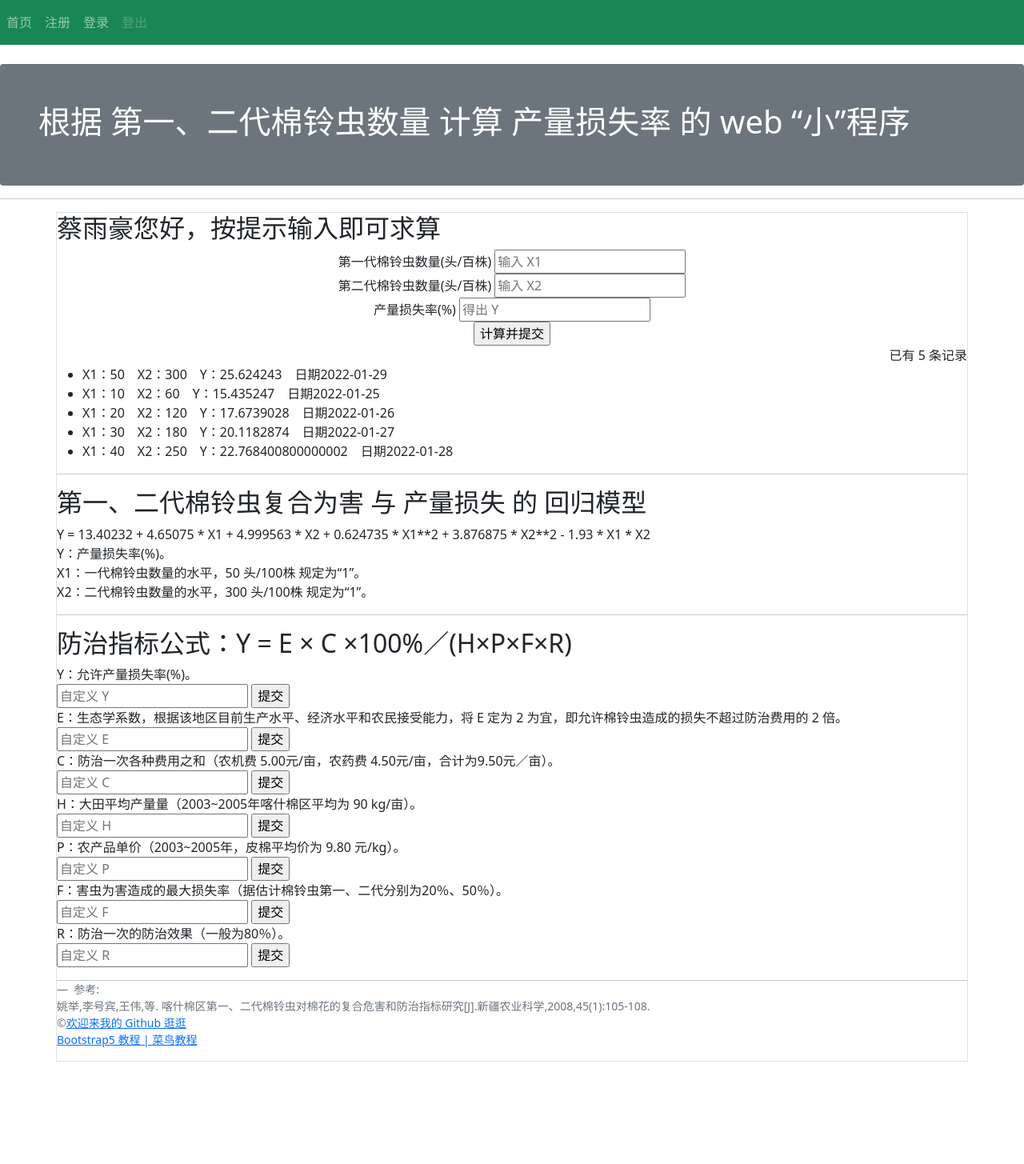
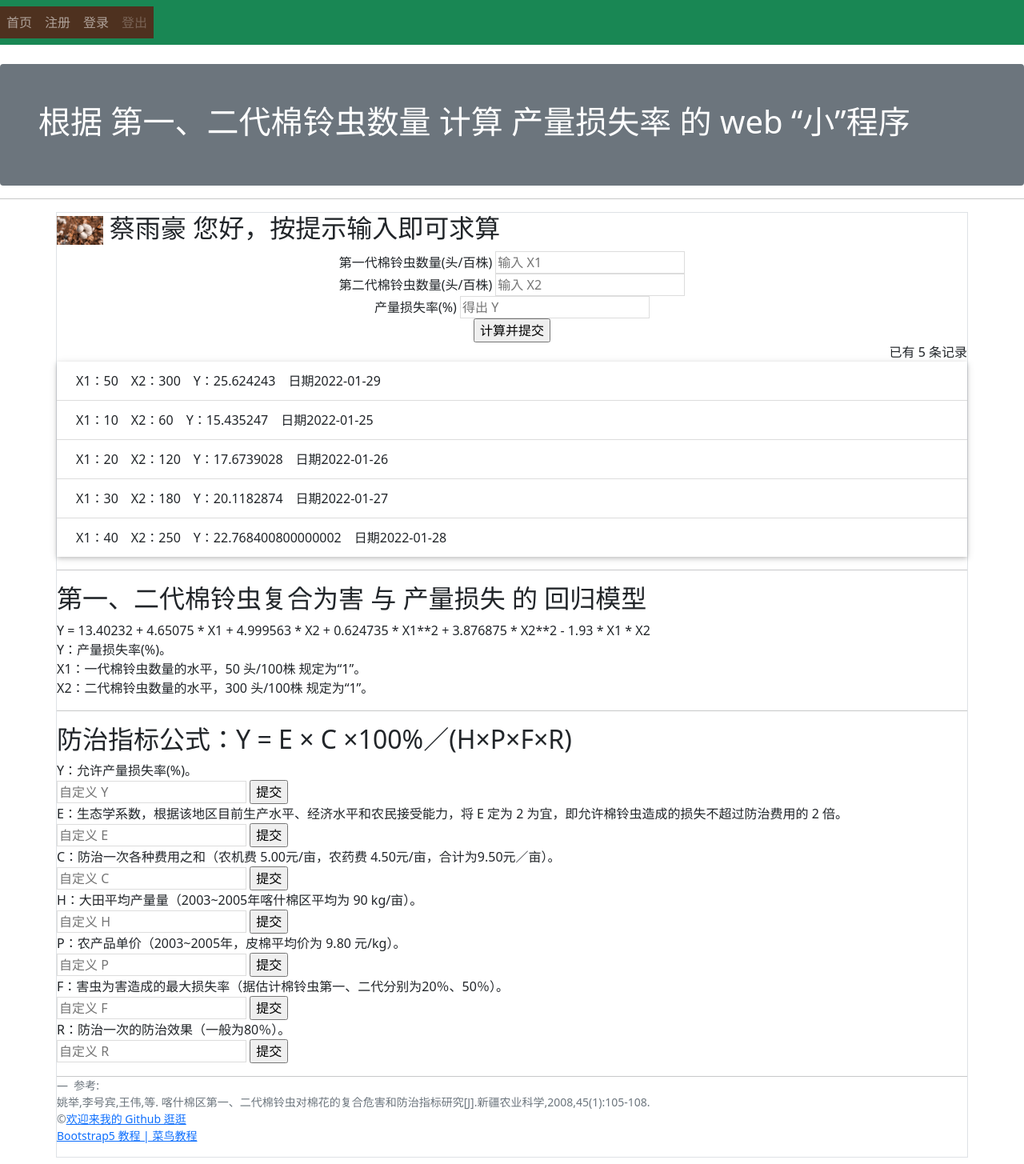
Before and after one commit to Rhylan2333/My_Big_data_minored_in_the_final_assignment_of_the_first_semester, a Flask app: page / in a window 1280 px wide. Shown: the whole page at 80% size. Before the commit the page ends 1327 px from the top, so only its background shows below. Run offline with Flask 2, Linux system fonts and the light colour scheme; some libraries are stand-ins or nearby versions.

Commit message:
Add static files

```diff
--- /dev/null
+++ b/static/style.css
@@ -0,0 +1,137 @@
+/* 页面整体
+body {
+    margin: auto;
+    max-width: 580px;
+    font-size: 14px;
+    font-family: Helvetica, Arial, sans-serif;
+}
+ */
+/* 页脚
+footer {
+    color: #888;
+    margin-top: 15px;
+    text-align: center;
+    padding: 10px;
+}
+ */
+/* 头像 */
+.cotton {
+    width: 40px;
+}
+
+/* 棉铃虫列表 */
+.ha-list {
+    list-style-type: none;
+    padding: 0;
+    margin-bottom: 10px;
+    box-shadow: 0 2px 5px 0 rgba(0, 0, 0, 0.16), 0 2px 10px 0 rgba(0, 0, 0, 0.12);
+}
+
+.ha-list li {
+    padding: 12px 24px;
+    border-bottom: 1px solid #ddd;
+}
+
+.ha-list li:last-child {
+    border-bottom:none;
+}
+
+.ha-list li:hover {
+    background-color: #f8f9fa;
+}
+
+/* 龙猫图片 */
+.totoro {
+    display: block;
+    margin: 0 auto;
+    height: 100px;
+}
+
+/* 导航栏对应的 CSS 代码如下所示： */
+nav ul {
+    list-style-type: none;
+    margin: 0;
+    padding: 0;
+    overflow: hidden;
+    background-color: rgb(78,49,31);
+}
+
+nav li {
+    float: left;
+}
+
+nav li a {
+    display: block;
+    color: white;
+    text-align: center;
+    padding: 8px 12px;
+    text-decoration: none;
+}
+
+nav li a:hover {
+    background-color: #111;
+}
+
+/* 在主页模板里，我们还为每一个电影条目右侧添加了一个 IMDb 链接， */
+.float-right {
+    float: right;
+}
+
+.imdb {
+    font-size: 12px;
+    font-weight: bold;
+    color: black;
+    text-decoration: none;
+    background: #F5C518;
+    border-radius: 5px;
+    padding: 3px 5px;
+}
+
+/* 两个输入框和提交按钮相关的 CSS 定义如下： */
+/* 覆盖某些浏览器对 input 元素定义的字体 */
+input[type=submit] {
+    font-family: inherit;
+}
+
+input[type=text] {
+    border: 1px solid #ddd;
+}
+
+input[name=year] {
+    width: 50px;
+}
+
+.btn {
+    font-size: 12px;
+    padding: 3px 5px;
+    text-decoration: none;
+    cursor: pointer;
+    background-color: white;
+    color: black;
+    border: 1px solid #555555;
+    border-radius: 5px;
+}
+
+.btn:hover {
+    text-decoration: none;
+    background-color: black;
+    color: white;
+    border: 1px solid black;
+}
+
+/* alert 类为提示消息增加样式： */
+.alert {
+    position: relative;
+    padding: 7px;
+    margin: 7px 0;
+    border: 1px solid transparent;
+    color: #004085;
+    background-color: #cce5ff;
+    border-color: #b8daff;
+    border-radius: 5px;
+}
+
+/* 为了让表单中的删除按钮和旁边的编辑链接排成一行 */
+.inline-form {
+    display: inline;
+}
--- a/templates/index.html
+++ b/templates/index.html
@@ -5,11 +5,14 @@
     <title>求求了……</title>
     <meta charset="utf-8">
     <meta name="viewport" content="width=device-width, initial-scale=1">
+    <!-- 引入我的 CSS 文件-->
+    <link rel="stylesheet" href="{{ url_for('static', filename='style.css') }}" type="text/css">
     <!-- 新 Bootstrap5 核心 CSS 文件 -->
     <link rel="stylesheet" href="https://cdn.staticfile.org/twitter-bootstrap/5.1.1/css/bootstrap.min.css">
     <script src="https://cdn.staticfile.org/twitter-bootstrap/5.1.1/js/bootstrap.bundle.min.js"></script>
     <!-- 最新的 Bootstrap5 核心 JavaScript 文件。bootstrap.bundle.js （未压缩版）或 bootstrap.bundle.min.js（压缩版） 包含了捆绑的插件如 popper.min.js 及其他依赖脚本 -->
     <script src="https://cdn.staticfile.org/twitter-bootstrap/5.1.1/js/bootstrap.bundle.min.js"></script>
+    <link rel="icon" href="{{ url_for('static', filename='myicon.ico') }}">
 </head>
 
 <body>
@@ -34,7 +37,10 @@
     </div>
     <hr>
     <div class="container p-0 my-2 border">
-        <h2>{{ name_user }}您好，按提示输入即可求算</h2>
+        <h2>
+            <img alt="cotton" src="{{ url_for('static', filename='images/cotton.jpg') }}" height="36px">
+            {{ name_user }} 您好，按提示输入即可求算
+        </h2>
         <div align="center">
             <form method="POST" name="form">
                 <!-- 指定提交方法为 POST -->
@@ -53,10 +59,12 @@
         <!-- 在这逐行输出 棉铃虫信息(ha_info) 的记录 -->
         <div align="right">
             {# 使用 length 过滤器获取 list_ha 变量的长度 #}
+            {# {{ 变量|过滤器 }} #}
+            <!--有花括号不能用这种注释-->
             已有 {{ list_ha | length }} 条记录
         </div>
         <div align="left">
-            <ul>
+            <ul class="ha-list">
                 {% for row_ha in list_ha %} {# 迭代 list_ha 变量 #}
                 <li>X1：{{ row_ha.x1 }}&emsp;X2：{{ row_ha.x2 }}&emsp;Y：{{ row_ha.y }}&emsp;日期{{ row_ha.date }}</li>
                 {# 等同于 row_ha['x1'] #}
```
Also changed, not shown: static/images/cotton.jpg (added), static/myicon.ico (added).
